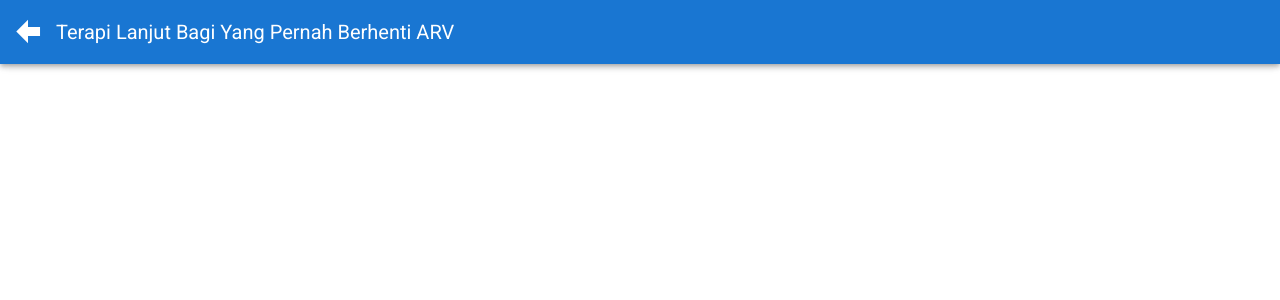
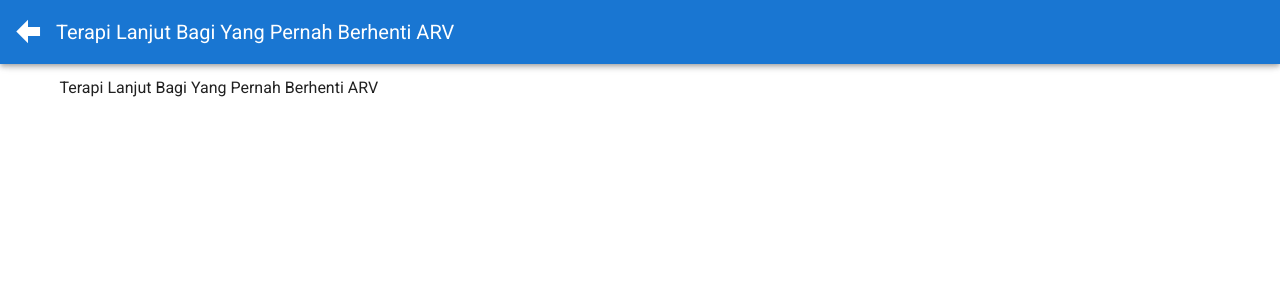
Before and after one commit to vhalegax/retensi-arv, a Nuxt app: page /terapi-sehatku/terapi-hiv-aids/terapi-lanjut in a window 1280 px wide. Shown: the top 300 px of the page. Built offline with nearby package versions, Linux system fonts and the light colour scheme.

Commit message:
feat: terapi-awal and terapi-lanjut

```diff
--- a/pages/terapi-sehatku/terapi-hiv-aids/terapi-awal.vue
+++ b/pages/terapi-sehatku/terapi-hiv-aids/terapi-awal.vue
@@ -0,0 +1,5 @@
+<template>
+  <v-row>
+    <v-col> Terapi Awal </v-col>
+  </v-row>
+</template>
--- a/pages/terapi-sehatku/terapi-hiv-aids/terapi-lanjut.vue
+++ b/pages/terapi-sehatku/terapi-hiv-aids/terapi-lanjut.vue
@@ -0,0 +1,5 @@
+<template>
+  <v-row>
+    <v-col>Terapi Lanjut Bagi Yang Pernah Berhenti ARV </v-col>
+  </v-row>
+</template>
```
